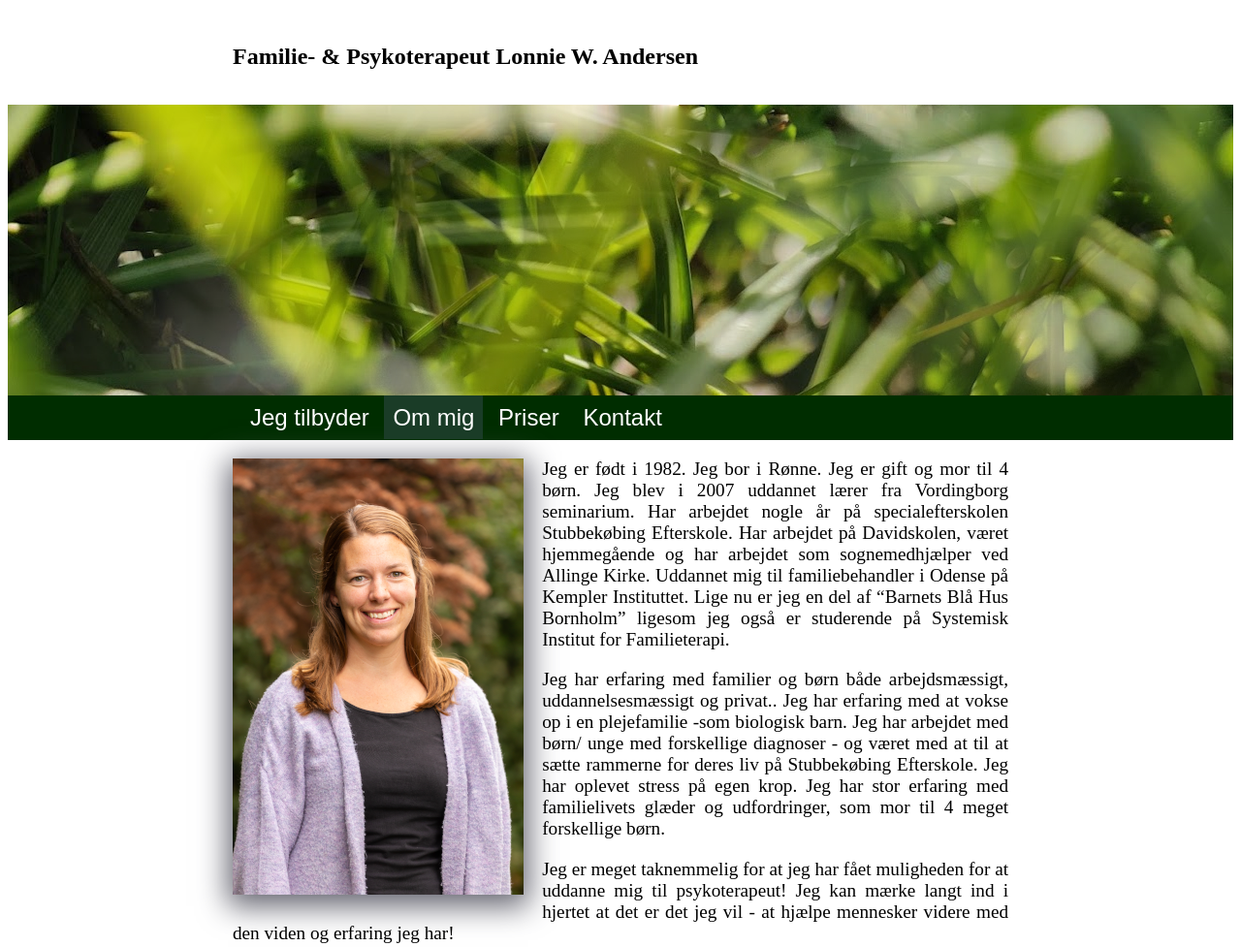
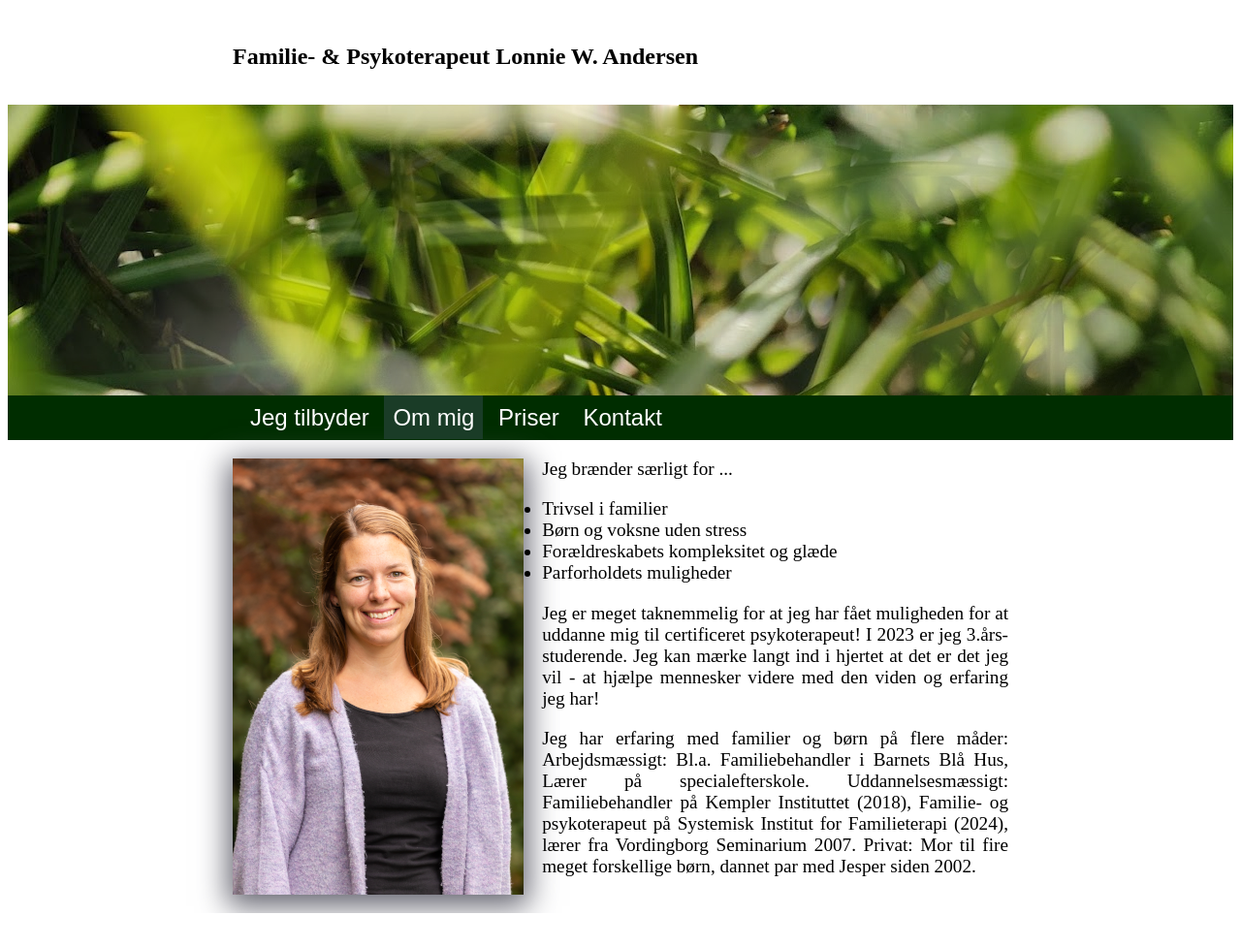
Before and after one commit to jespera/lonnieweb, a plain HTML site: page ommig.html in a window 1280 px wide. Shown: the top 977 px of the page at 97% size. After the commit the page ends 942 px from the top, so only its background shows below. Drawn offline with Linux system fonts and the light colour scheme.

Commit message:
nyt om mig

```diff
--- a/ommig.html
+++ b/ommig.html
@@ -25,28 +25,6 @@
 
     <div class="center justified">
         <img class="shaded left_img" src="lonnie.png" alt="Billede af Lonnie" />
-
-        <p>Jeg er født i 1982. Jeg bor i Rønne. Jeg er gift og mor til 4 børn.
-        Jeg blev i 2007 uddannet lærer fra Vordingborg seminarium. Har arbejdet
-        nogle år på specialefterskolen Stubbekøbing Efterskole. Har arbejdet på
-        Davidskolen, været hjemmegående og har arbejdet som sognemedhjælper ved
-        Allinge Kirke. Uddannet mig til familiebehandler i Odense på Kempler
-        Instituttet. Lige nu er jeg en del af “Barnets Blå Hus Bornholm” ligesom
-        jeg også er studerende på Systemisk Institut for Familieterapi.</p>
-
-        <p>Jeg har erfaring med familier og børn både arbejdsmæssigt,
-        uddannelsesmæssigt og privat.. Jeg har erfaring med at vokse op i en
-        plejefamilie -som biologisk barn. Jeg har arbejdet med børn/ unge med
-        forskellige diagnoser - og været med at til at sætte rammerne for deres
-        liv på Stubbekøbing Efterskole. Jeg har oplevet stress på egen krop. Jeg
-        har stor erfaring med familielivets glæder og udfordringer, som mor til
-        4 meget forskellige børn.</p>
-
-        <p>Jeg er meget taknemmelig for at jeg har fået muligheden for at
-        uddanne mig til psykoterapeut! Jeg kan mærke langt ind i hjertet at det
-        er det jeg vil - at hjælpe mennesker videre med den viden og erfaring
-        jeg har!</p>
-
         <p>Jeg brænder særligt for ...</p>
         <ul>
             <li>Trivsel i familier</li>
@@ -54,6 +32,15 @@
             <li>Forældreskabets kompleksitet og glæde</li>
             <li>Parforholdets muligheder</li>
         </ul>
+        <p>Jeg er meget taknemmelig for at jeg har fået muligheden for at uddanne
+        mig til certificeret psykoterapeut! I 2023 er jeg 3.års-studerende. Jeg kan
+         mærke langt ind i hjertet at det er det jeg vil
+        - at hjælpe mennesker videre med den viden og erfaring jeg har!</p>
+
+        <p>Jeg har erfaring med familier og børn på flere måder:
+            Arbejdsmæssigt: Bl.a. Familiebehandler i Barnets Blå Hus, Lærer på specialefterskole.
+            Uddannelsesmæssigt: Familiebehandler på Kempler Instituttet (2018), Familie- og psykoterapeut på Systemisk Institut for Familieterapi (2024), lærer fra Vordingborg Seminarium 2007.
+            Privat: Mor til fire meget forskellige børn, dannet par med Jesper siden 2002.
 
     </div>
 
```
